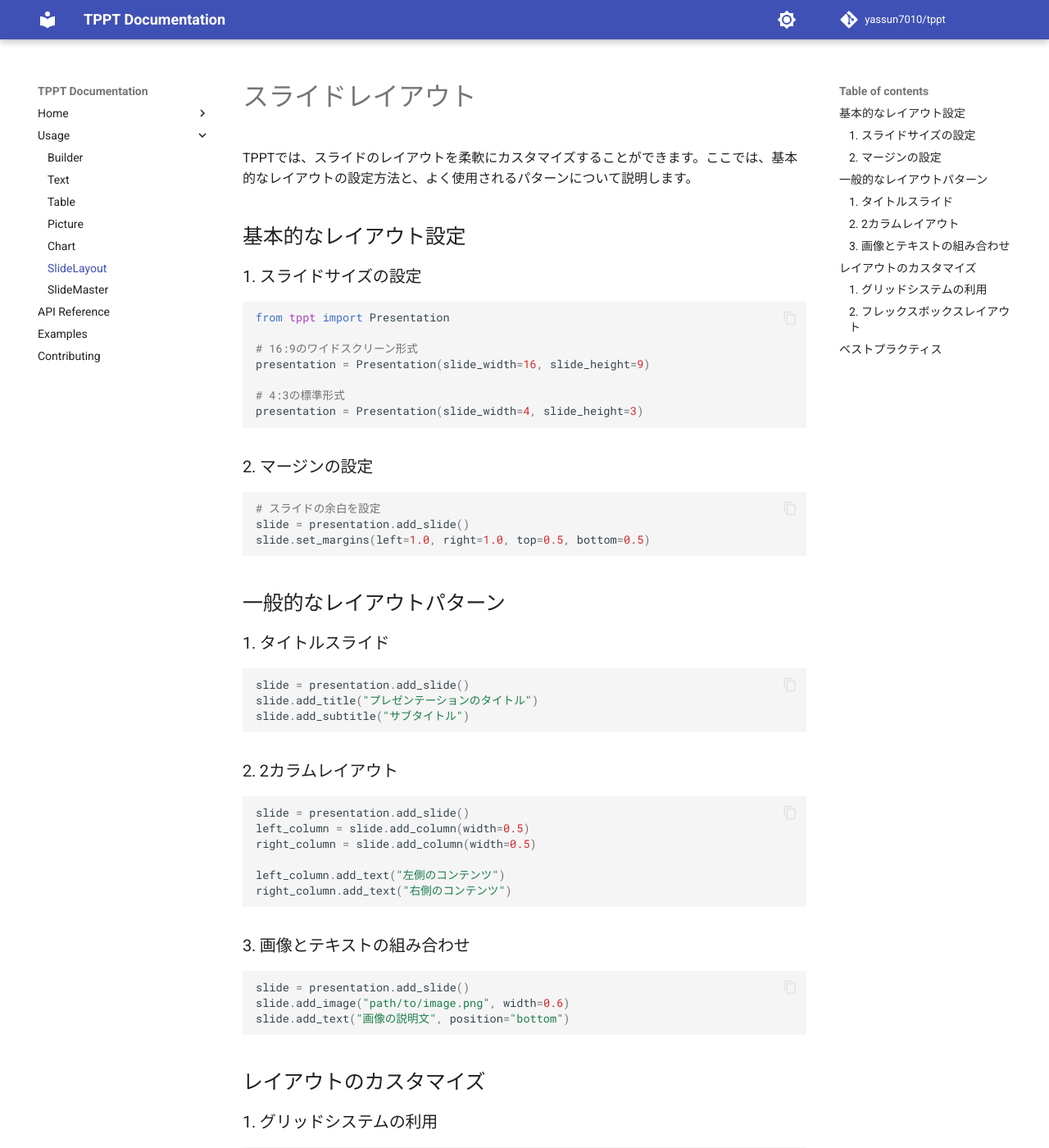
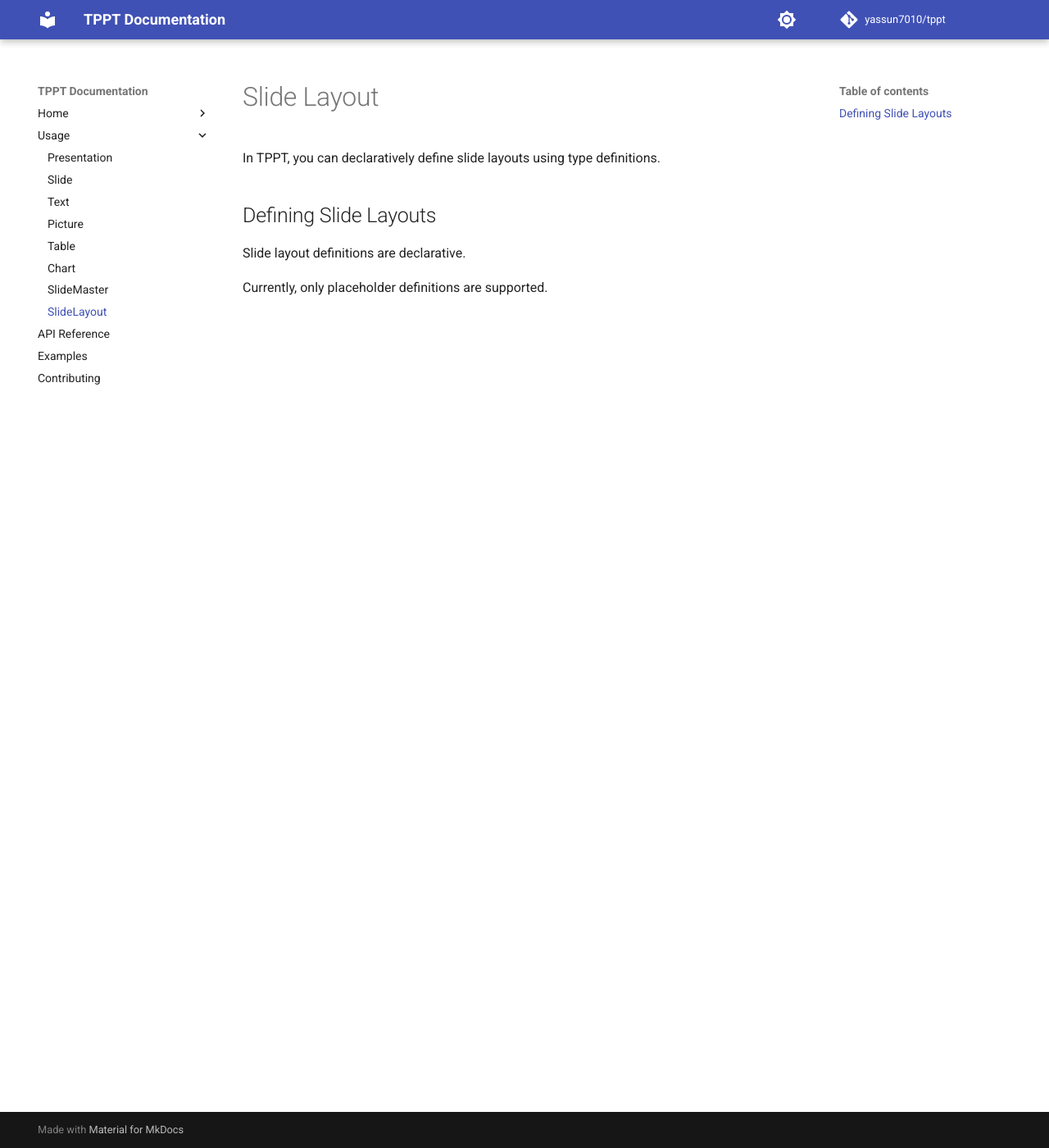
Before and after one commit to ya7010/tppt, an MkDocs documentation site: the page built from docs/docs/usage/slide-layout.md, in a window 1280 px wide and 1400 px high. Shown: the whole window at 82% size. Built offline with MkDocs 1.6.1 and Material for MkDocs 9.7.7, drawn with Linux system fonts in a browser that asks for light colours; comment, search, counter and statistics services are not loaded; some of the changed text lies outside the part shown.

Commit message:
feat: add example codes for picture, table, and text usage; update documentation structure

````diff
--- a/docs/docs/usage/slide-layout.md
+++ b/docs/docs/usage/slide-layout.md
@@ -1,87 +1,9 @@
-# スライドレイアウト
+# Slide Layout
 
-TPPTでは、スライドのレイアウトを柔軟にカスタマイズすることができます。ここでは、基本的なレイアウトの設定方法と、よく使用されるパターンについて説明します。
+In TPPT, you can declaratively define slide layouts using type definitions.
 
-## 基本的なレイアウト設定
+## Defining Slide Layouts
 
-### 1. スライドサイズの設定
-```python
-from tppt import Presentation
+Slide layout definitions are declarative.
 
-# 16:9のワイドスクリーン形式
-presentation = Presentation(slide_width=16, slide_height=9)
-
-# 4:3の標準形式
-presentation = Presentation(slide_width=4, slide_height=3)
-```
-
-### 2. マージンの設定
-```python
-# スライドの余白を設定
-slide = presentation.add_slide()
-slide.set_margins(left=1.0, right=1.0, top=0.5, bottom=0.5)
-```
-
-## 一般的なレイアウトパターン
-
-### 1. タイトルスライド
-```python
-slide = presentation.add_slide()
-slide.add_title("プレゼンテーションのタイトル")
-slide.add_subtitle("サブタイトル")
-```
-
-### 2. 2カラムレイアウト
-```python
-slide = presentation.add_slide()
-left_column = slide.add_column(width=0.5)
-right_column = slide.add_column(width=0.5)
-
-left_column.add_text("左側のコンテンツ")
-right_column.add_text("右側のコンテンツ")
-```
-
-### 3. 画像とテキストの組み合わせ
-```python
-slide = presentation.add_slide()
-slide.add_image("path/to/image.png", width=0.6)
-slide.add_text("画像の説明文", position="bottom")
-```
-
-## レイアウトのカスタマイズ
-
-### 1. グリッドシステムの利用
-```python
-slide = presentation.add_slide()
-grid = slide.add_grid(rows=2, cols=2)
-grid[0, 0].add_text("セル1")
-grid[0, 1].add_text("セル2")
-grid[1, 0].add_text("セル3")
-grid[1, 1].add_text("セル4")
-```
-
-### 2. フレックスボックスレイアウト
-```python
-slide = presentation.add_slide()
-flex = slide.add_flex_container()
-flex.add_item("アイテム1", flex_grow=1)
-flex.add_item("アイテム2", flex_grow=2)
-```
-
-## ベストプラクティス
-
-1. **一貫性の維持**
-   - 同じ種類のスライドでは、常に同じレイアウトを使用する
-   - マージンやパディングの値を統一する
-
-2. **視覚的な階層構造**
-   - 重要な情報は大きく、目立つように配置
-   - 補足情報は小さく、控えめに配置
-
-3. **余白の活用**
-   - 適切な余白を確保し、見やすいレイアウトを心がける
-   - 要素同士の間隔を適切に設定する
-
-4. **レスポンシブ対応**
-   - 異なる画面サイズでも見やすいレイアウトを考慮
-   - コンテンツの自動調整機能を活用する
+Currently, only placeholder definitions are supported.
--- a/docs/mkdocs.yml
+++ b/docs/mkdocs.yml
@@ -78,14 +78,16 @@
   - Home:
       - About: index.md
       - Installation: home/installation.md
+      - Concept: home/concept.md
   - Usage:
-      - Builder: usage/index.md
+      - Presentation: usage/index.md
+      - Slide: usage/slide.md
       - Text: usage/text.md
+      - Picture: usage/picture.md
       - Table: usage/table.md
-      - Picture: usage/picture.md
       - Chart: usage/chart.md
+      - SlideMaster: usage/slide-master.md
       - SlideLayout: usage/slide-layout.md
-      - SlideMaster: usage/slide-master.md
   - API Reference: api/tppt.md
   - Examples: examples.md
   - Contributing: contributing.md
````
Also changed, not shown: docs/docs/codes/picture.py (added, +18 -0 lines), docs/docs/codes/polars.py (added, +27 -0 lines), docs/docs/codes/table.py (added, +22 -0 lines), docs/docs/codes/text.py (added, +21 -0 lines), docs/docs/usage/index.md (+12 -0 lines), docs/docs/usage/picture.md (+5 -0 lines), docs/docs/usage/presentation.md (deleted, +0 -12 lines), docs/docs/usage/slide.md (added, +3 -0 lines), docs/docs/usage/table.md (+15 -0 lines), docs/docs/usage/text.md (+17 -0 lines).
